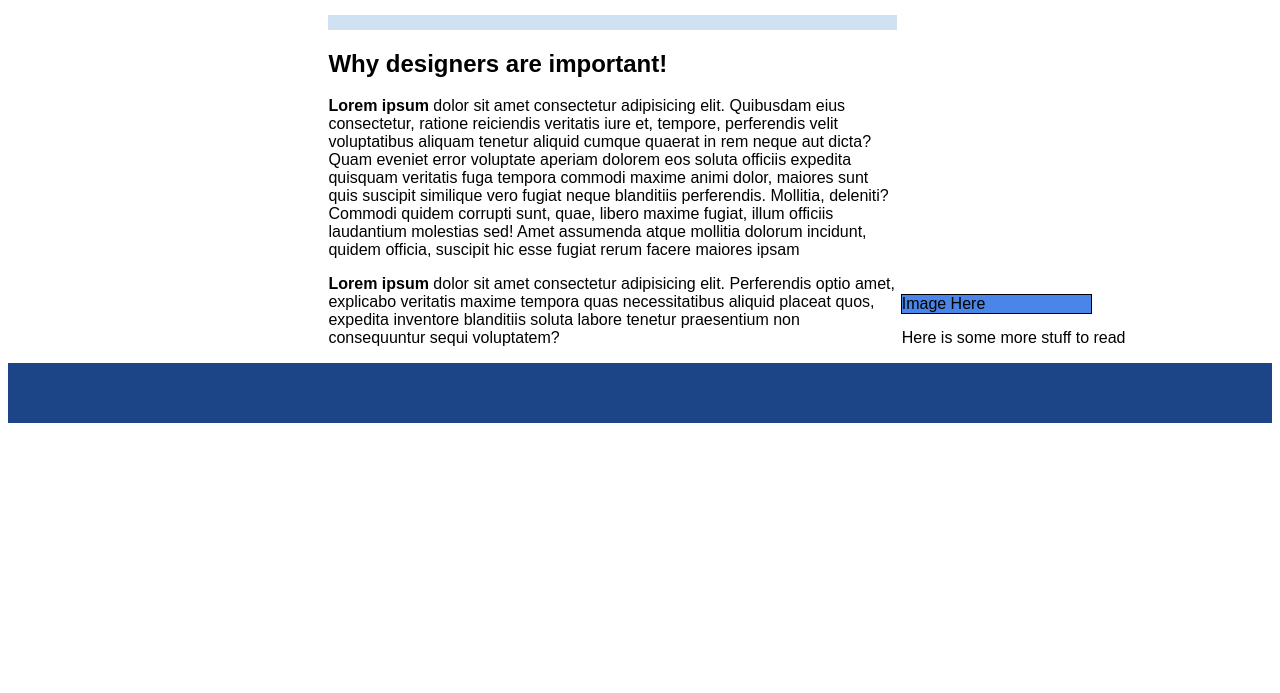
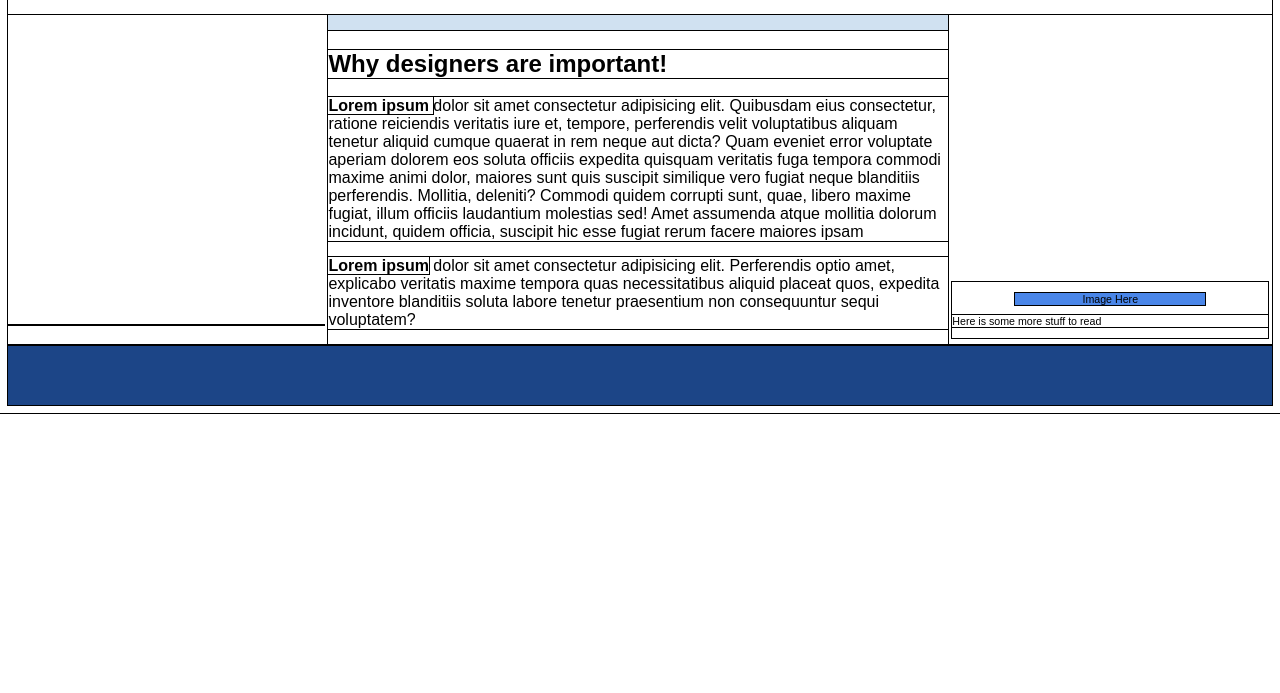
Before and after one commit to Rolland-Campbell/Buds-Coolsite, a plain HTML site: page index.html in a window 1280 px wide. Shown: the part 107-800 px from the top of the page. Drawn offline with Linux system fonts and the light colour scheme.

Commit message:
adjusting columns

```diff
--- a/index.html
+++ b/index.html
@@ -34,7 +34,7 @@
             praesentium non consequuntur sequi voluptatem?
           </p>
       </span>
-      <span class="right">
+      <span class="right font-subarticle">
         <div class="photo-here">
           <p>Image Here</p>
         </div>
--- a/style.css
+++ b/style.css
@@ -1,9 +1,17 @@
+*{
+  outline: black solid 1px;
+}
+
 .background-blue{
   background-color: #1C4587;
 }
 
 .font-arial{
 font-family: Arial, Helvetica, sans-serif;
+}
+
+.font-subarticle{
+  font-size: 8pt
 }
 
 .rectangle{
@@ -33,7 +41,7 @@ span.left{
 
 span.middle{
   display: inline-block;
-  width: 45%;
+  width: 49%;
   height: 100%;
 }
 
@@ -51,8 +59,9 @@ span.right{
 
 .photo-here{
   width: 60%;
-  height: 40%;
-  outline: 1px solid black;
+  height: 80%;
+  justify-self: center;
+  outline: black 1px solid;
   background-color: #4A86E8;
-  justify-content: center
+  text-align: center;
 }
```
